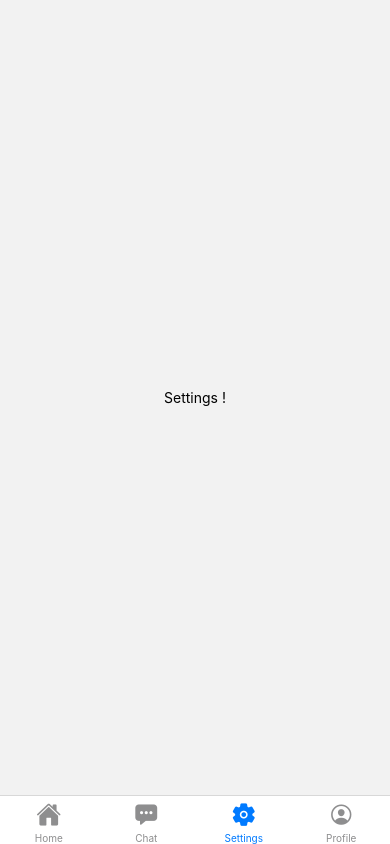
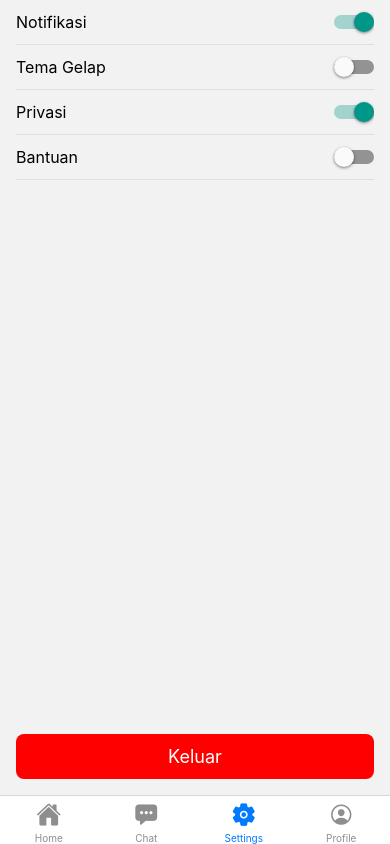
Before and after one commit to PrayogaBoedihartoyo/TodoList-IOS, a React Native app: screen /Settings in a window 390 px wide. Built offline with nearby package versions, Linux system fonts and the light colour scheme.

Commit message:
Initial Commit

```diff
--- a/pages/Settings.js
+++ b/pages/Settings.js
@@ -1,21 +1,75 @@
-import {Text, View} from "react-native";
-import * as React from "react";
-import {StyleSheet} from "react-native";
+import React, { useState } from 'react';
+import { View, Text, FlatList, Switch, StyleSheet, TouchableOpacity } from 'react-native';
+import {useSafeAreaInsets} from "react-native-safe-area-context";
 
 const SettingsScreen = () => {
+    const inset = useSafeAreaInsets();
+    const [settings, setSettings] = useState([
+        { id: '1', title: 'Notifikasi', enabled: true },
+        { id: '2', title: 'Tema Gelap', enabled: false },
+        { id: '3', title: 'Privasi', enabled: true },
+        { id: '4', title: 'Bantuan', enabled: false },
+    ]);
+
+    const toggleSwitch = (id) => {
+        const updatedSettings = settings.map((setting) => {
+            if (setting.id === id) {
+                setting.enabled = !setting.enabled;
+            }
+            return setting;
+        });
+        setSettings(updatedSettings);
+    };
+
     return (
-        <View style={styles.container}>
-            <Text>Settings !</Text>
+        <View style={{...styles.container, paddingTop: inset.top}}>
+            <FlatList
+                data={settings}
+                keyExtractor={(item) => item.id}
+                renderItem={({ item }) => (
+                    <View style={styles.settingItem}>
+                        <Text style={styles.settingTitle}>{item.title}</Text>
+                        <Switch
+                            value={item.enabled}
+                            onValueChange={() => toggleSwitch(item.id)}
+                        />
+                    </View>
+                )}
+            />
+            <TouchableOpacity style={styles.signOutButton}>
+                <Text style={styles.signOutText}>Keluar</Text>
+            </TouchableOpacity>
         </View>
     );
-}
+};
 
 const styles = StyleSheet.create({
     container: {
         flex: 1,
-        justifyContent: 'center',
-        alignItems: 'center'
-    }
+        padding: 16,
+    },
+    settingItem: {
+        flexDirection: 'row',
+        justifyContent: 'space-between',
+        alignItems: 'center',
+        borderBottomWidth: 1,
+        borderBottomColor: '#e0e0e0',
+        paddingVertical: 12,
+    },
+    settingTitle: {
+        fontSize: 16,
+    },
+    signOutButton: {
+        backgroundColor: 'red',
+        padding: 12,
+        borderRadius: 8,
+        marginTop: 20,
+        alignItems: 'center',
+    },
+    signOutText: {
+        color: 'white',
+        fontSize: 18,
+    },
 });
 
 export default SettingsScreen;
```
